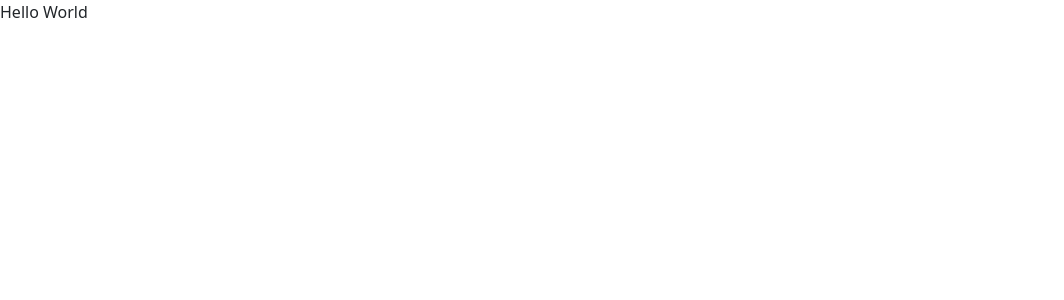
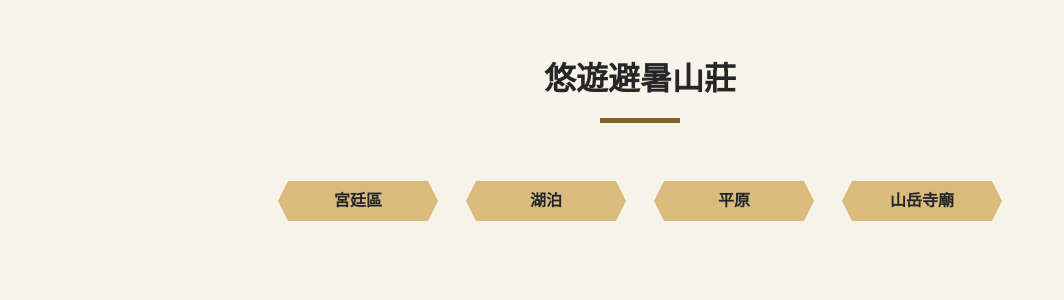
Before and after one commit to shudesigns/final-project, a Vue app: page / in a window 1280 px wide. Shown: the top 300 px of the page, without its empty margins (0-1064 px from the left). Built offline with nearby package versions, Linux system fonts and the light colour scheme.

Commit message:
feat: header 製作

```diff
--- a/src/App.vue
+++ b/src/App.vue
@@ -14,6 +14,8 @@ export default {
 </script>
 
 <style lang="sass">
-@import "assets/sass/variables/_bootstrap-variables"
+@import url('https://fonts.googleapis.com/css2?family=Noto+Serif+TC:wght@300;400;500;600;700;900&display=swap')
+@import "/src/assets/sass/variables/_bootstrap-variables"
 @import "~bootstrap/scss/bootstrap"
+@import "/src/assets/sass/general/_basic"
 </style>
--- /dev/null
+++ b/src/assets/sass/general/_basic.sass
@@ -0,0 +1,3 @@
+body
+    background-color: #f6f3ea
+    color: #262626
--- /dev/null
+++ b/src/assets/sass/general/_header.sass
@@ -0,0 +1,52 @@
+$nav-btn-bg: #dabb7c
+$nav-btn-bg-hover: darken($nav-btn-bg, 35%)
+
+
+.site-header
+    margin: 60px 0
+    .title
+        h1
+            font-size: 2rem
+            font-weight: 700
+            &::after
+                content: ''
+                display: block
+                margin: 20px auto
+                background-color: $nav-btn-bg-hover
+                width: 80px
+                height: 5px
+    .navbar
+        margin-top: 50px
+        .btn
+            position: relative
+            border: none
+            border-radius: 0
+            background-color: $nav-btn-bg
+            width: 140px
+            height: 40px
+            font-weight: 600
+            transition: background-color .25s ease-out, color .25s ease-out
+            &::before, &::after, span::before, span::after
+                content: ''
+                position: absolute
+                transition: border-color .25s ease-out
+            &::before, &::after
+                left: -10px
+                border-left: 10px solid transparent
+            &::before, span::before
+                top: 0
+                border-bottom: 20px solid $nav-btn-bg
+            &::after, span::after
+                bottom: 0
+                border-top: 20px solid $nav-btn-bg
+            span
+                &::before, &::after
+                    right: -10px
+                    border-right: 10px solid transparent
+            &:hover
+                background-color: $nav-btn-bg-hover
+                color: #ffffff
+                &::before, span::before
+                    border-bottom-color: $nav-btn-bg-hover
+                &::after, span::after
+                    border-top-color: $nav-btn-bg-hover
--- a/src/assets/sass/variables/_bootstrap-variables.sass
+++ b/src/assets/sass/variables/_bootstrap-variables.sass
@@ -0,0 +1 @@
+$font-family-base: 'Noto Serif TC'
--- a/src/components/HomePage.vue
+++ b/src/components/HomePage.vue
@@ -1,9 +1,13 @@
 <template>
-    <div>Hello World</div>
+    <SiteHeader />
 </template>
 
 <script>
+import SiteHeader from './general/header/SiteHeader.vue';
+
 export default {
-
+    components: {
+        SiteHeader
+    }
 }
 </script>
--- /dev/null
+++ b/src/components/general/header/NavItem.vue
@@ -0,0 +1,3 @@
+<template>
+
+</template>
--- /dev/null
+++ b/src/components/general/header/SiteHeader.vue
@@ -0,0 +1,36 @@
+<template>
+    <header class="site-header">
+        <div class="title">
+            <h1 class="text-center mb-0">{{ title }}</h1>
+        </div>
+        <nav class="navbar d-block">
+            <ul class="list-unstyled d-flex justify-content-center align-items-center gap-5 mb-0">
+                <li v-for="item in nav" :key="item.name">
+                    <button type="button" class="btn">
+                        <span>{{ item.name }}</span>
+                    </button>
+                </li>
+            </ul>
+        </nav>
+    </header>
+</template>
+
+<script>
+export default {
+    data() {
+        return {
+            title: '悠遊避暑山莊',
+            nav: [
+                { name: '宮廷區' },
+                { name: '湖泊' },
+                { name: '平原' },
+                { name: '山岳寺廟' }
+            ]
+        }
+    }
+}
+</script>
+
+<style lang="sass">
+@import "/src/assets/sass/general/_header"
+</style>
```
